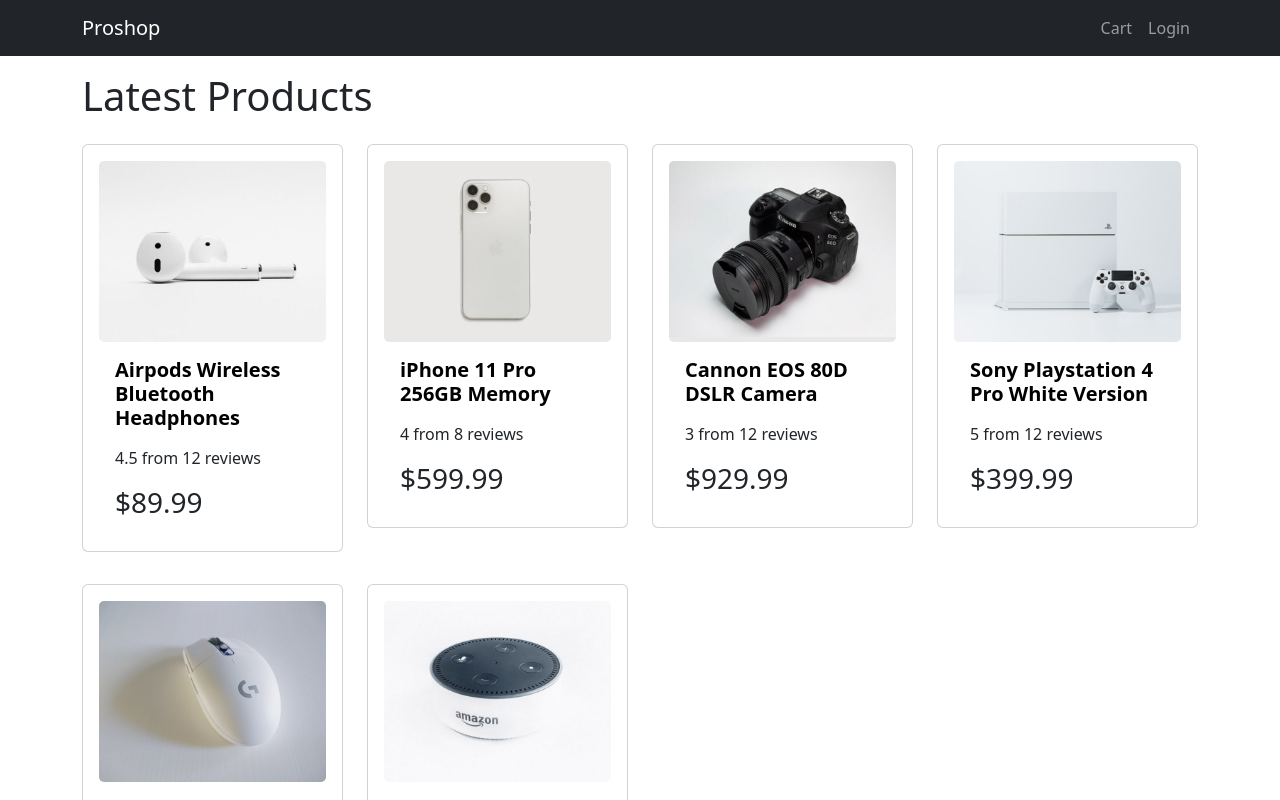
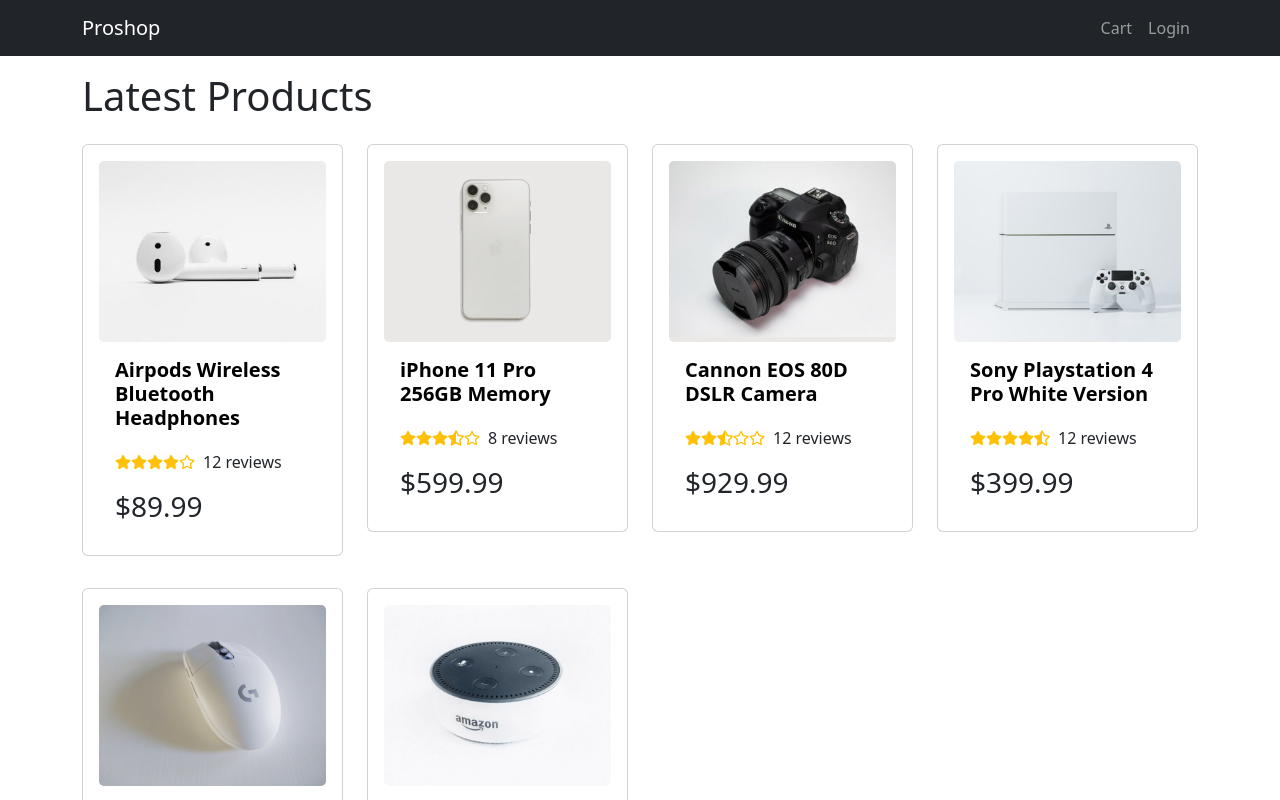
Before and after one commit to Bestar-A/react-django-ecommerce, a React (Vite) app in the folder frontend/: page /product/1 in a window 1280 px wide. Shown: the top 800 px of the page. Built offline with nearby package versions, Linux system fonts and the light colour scheme.

Commit message:
Rating Component

```diff
--- a/frontend/package.json
+++ b/frontend/package.json
@@ -13,7 +13,8 @@
     "bootstrap": "^5.3.3",
     "react": "^18.2.0",
     "react-bootstrap": "^2.10.3",
-    "react-dom": "^18.2.0"
+    "react-dom": "^18.2.0",
+    "react-icons": "^5.2.1"
   },
   "devDependencies": {
     "@types/react": "^18.2.66",
--- a/frontend/src/components/Product.jsx
+++ b/frontend/src/components/Product.jsx
@@ -1,5 +1,6 @@
 /* eslint-disable react/prop-types */
 import { Card } from "react-bootstrap"
+import Rating from "./Rating"
 
 const Product = ({product}) => {
     return (
@@ -15,7 +16,7 @@ const Product = ({product}) => {
                 </a>
                 <Card.Text as="div">
                     <div className="my-3">
-                        {product.rating} from {product.numReviews} reviews
+                        <Rating value={product.rating} text={product.numReviews} />
                     </div>
                 </Card.Text>
 
--- /dev/null
+++ b/frontend/src/components/Rating.jsx
@@ -0,0 +1,21 @@
+import { FaStarHalfAlt } from "react-icons/fa";
+import { FaRegStar } from "react-icons/fa";
+import { FaStar } from "react-icons/fa";
+/* eslint-disable react/prop-types */
+
+const Rating = ({value, text}) => {
+  return (
+    <div className="d-flex align-items-center">
+        {Array.from([1,2,3,4,5]).map((_, id) => (
+            <span key={id} className="text-warning">
+                {value > id + 1? <FaStar /> :
+                value > id + 0.5 ? <FaStarHalfAlt /> :
+                <FaRegStar />}
+            </span>
+        ))}
+        <span className="ps-2 pt-1">{text && text} reviews</span>
+    </div>
+  )
+}
+
+export default Rating
```
Also changed, not shown: 1 other file (tests, documents, lock files or other folders).
